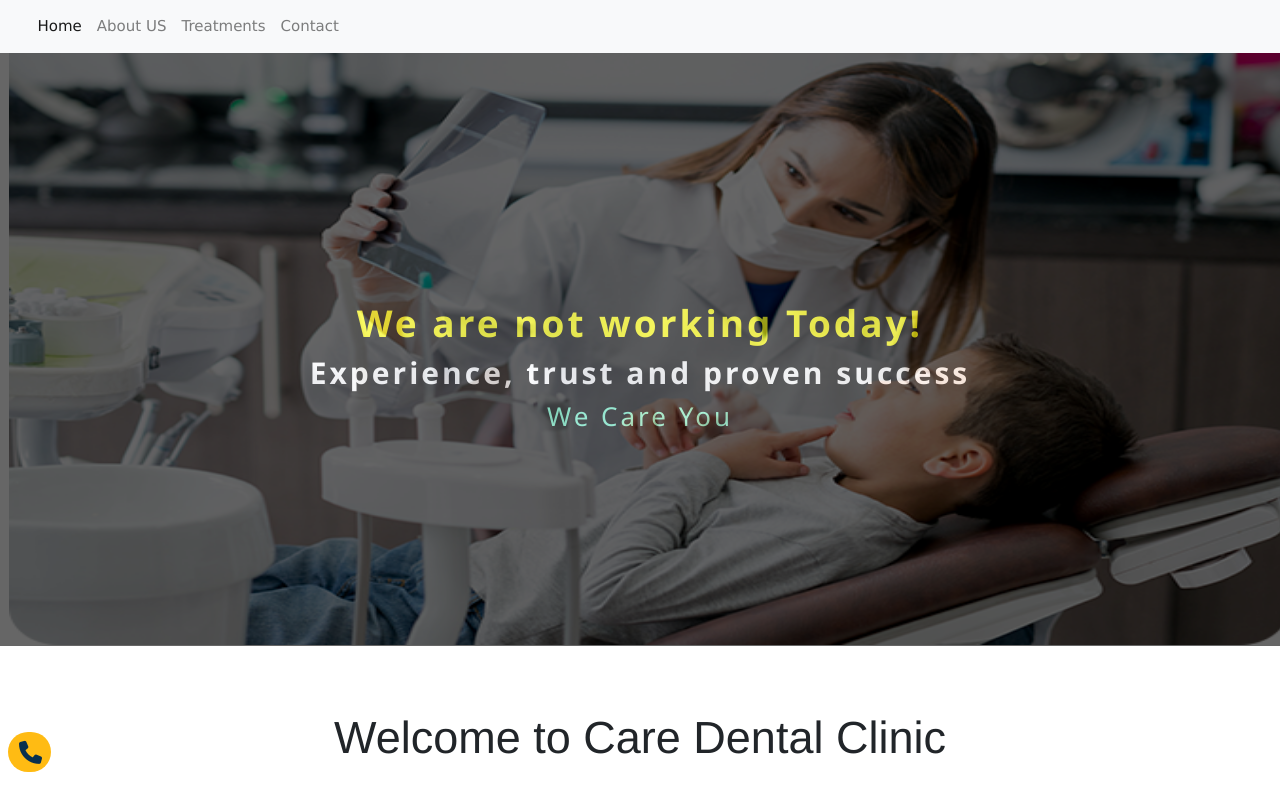
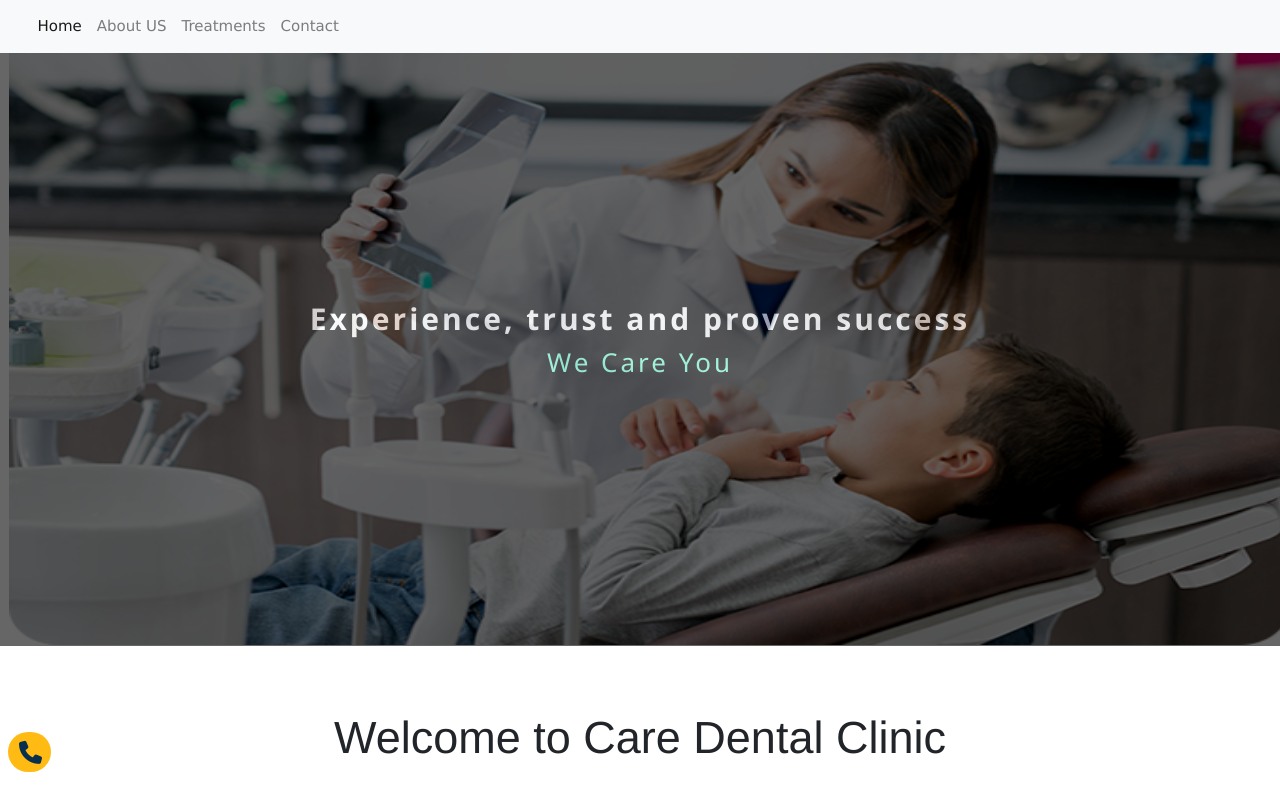
Before and after one commit to caredentalclinic/care, a plain HTML site: page index.html in a window 1280 px wide. Shown: the top 808 px of the page. Drawn offline with nearby package versions, Linux system fonts and the light colour scheme.

Commit message:
Update index.html

```diff
--- a/index.html
+++ b/index.html
@@ -75,7 +75,7 @@
         <div class="col-md-12 col-xs-12">
           <img style="margin-left: 9px;" class="img-responsive" src="images/pic2.png" alt="Chania" width="100%"  height="645px">
           <div class="blackness img-title" style="padding-top: 290px;">
-            <h1 style="font-size: 37px;color: yellow;font-weight: 1000;">We are not working Today!</h1>
+          <!--   <h1 style="font-size: 36px;color: yellow;font-weight: 1000;">We are not working Today!</h1>  -->
             <h1 style="font-size: 30px;color: white;font-weight: 700;">Experience, trust and proven success</h1>
             <h1 cla 10p;ss="w3-center w3-animate-bottom" style="color: aquamarine;font-size: 26px;">We Care You</h1>
 
```
